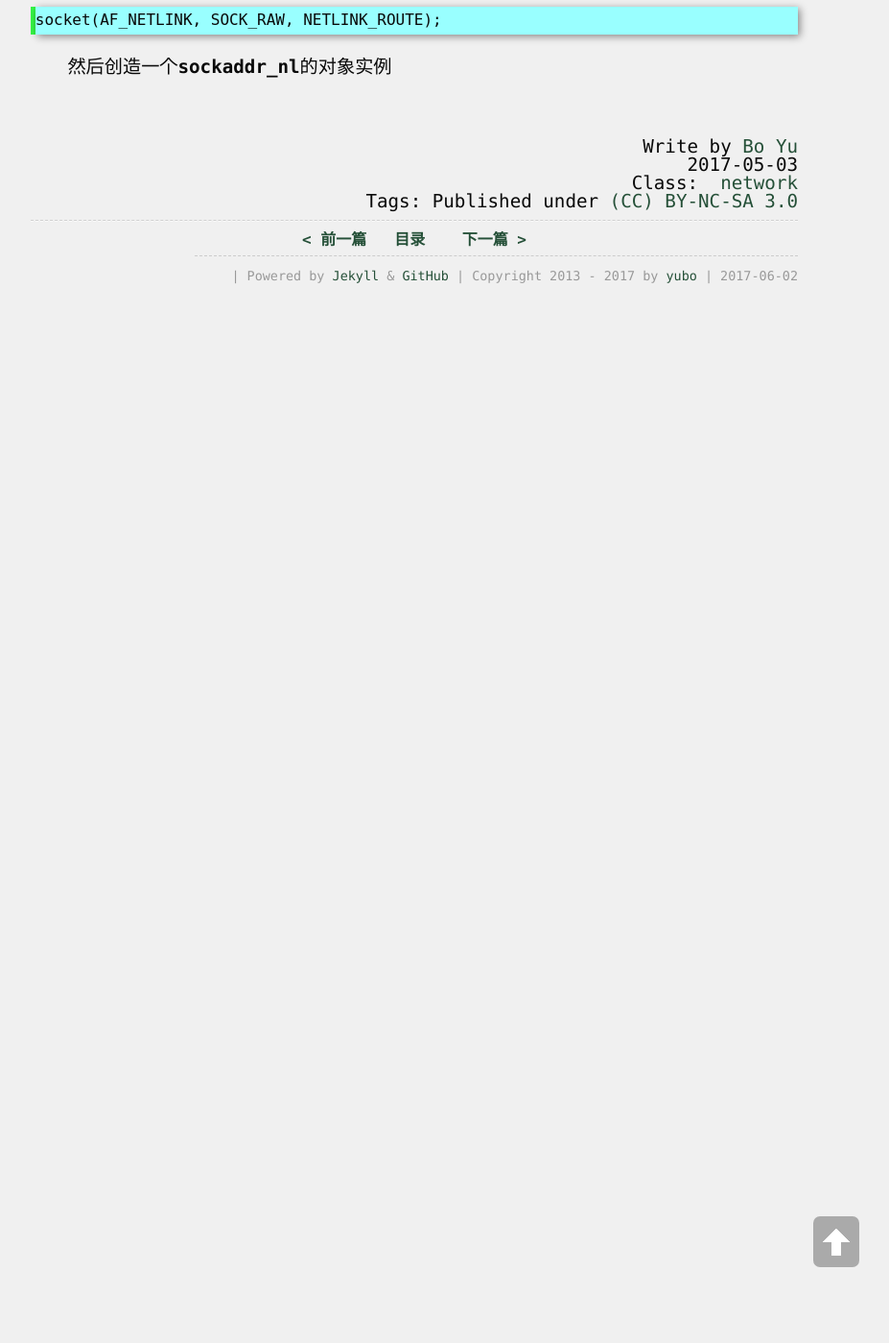
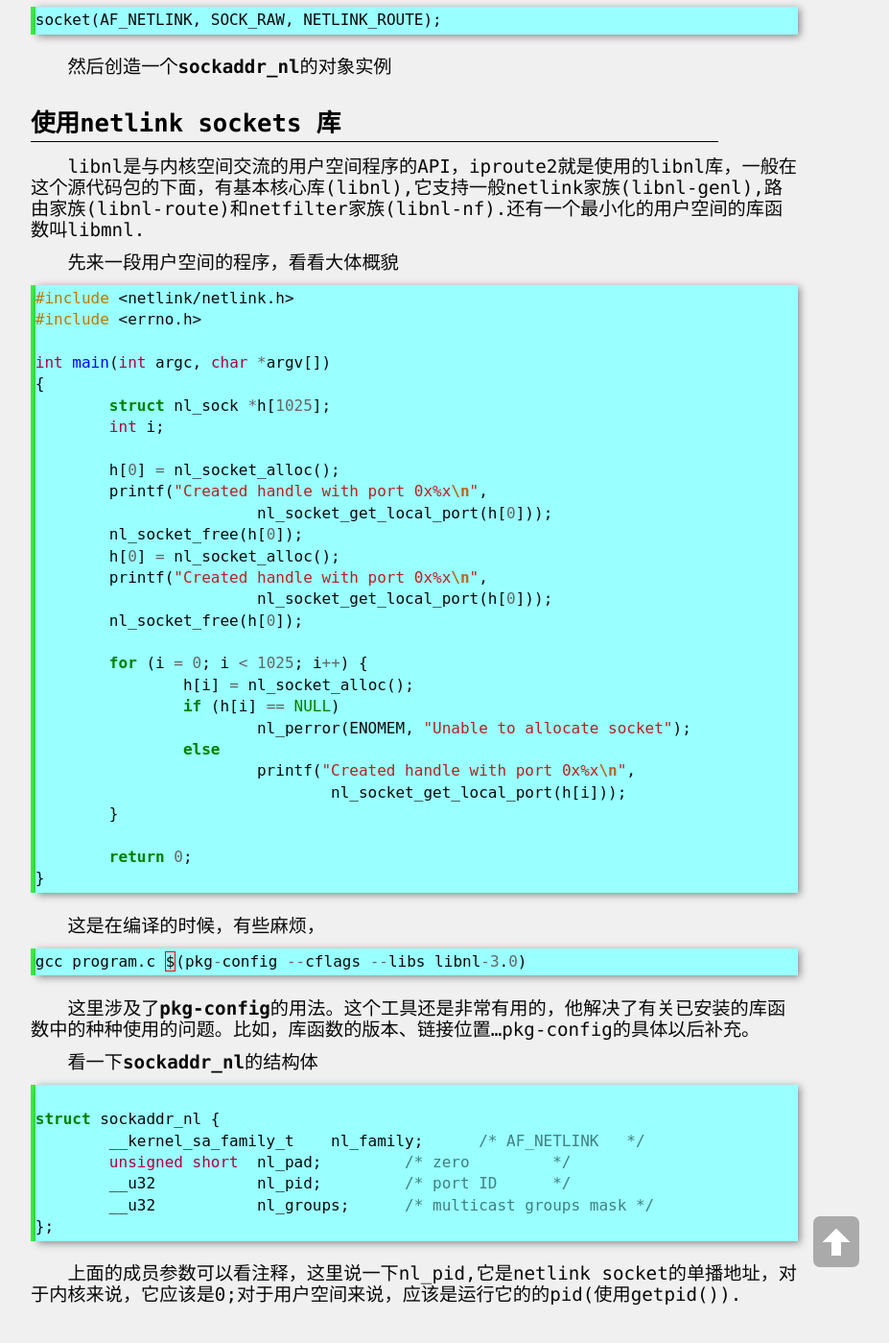
Before and after one commit to yuzibo/yuzibo.github.io, a Jekyll site: the page built from _posts/2017-05-03-netlink_socket.md, in a window 1280 px wide and 1400 px high, scrolled down 633 px. Shown: the whole window at 96% size, without its empty margins (208-1135 px from the left). Built offline with Jekyll 4.4.1, drawn with Linux system fonts in a browser that asks for light colours; comment, search, counter and statistics services are not loaded.

Commit message:
add new article

````diff
--- a/_posts/2017-05-03-netlink_socket.md
+++ b/_posts/2017-05-03-netlink_socket.md
@@ -24,3 +24,62 @@ socket(AF_NETLINK, SOCK_RAW, NETLINK_ROUTE);
 ```
 
 然后创造一个**sockaddr_nl**的对象实例
+
+# 使用netlink sockets 库
+
+libnl是与内核空间交流的用户空间程序的API，iproute2就是使用的libnl库，一般在这个源代码包的下面，有基本核心库(libnl),它支持一般netlink家族(libnl-genl),路由家族(libnl-route)和netfilter家族(libnl-nf).还有一个最小化的用户空间的库函数叫libmnl.
+
+先来一段用户空间的程序，看看大体概貌
+
+```c
+#include <netlink/netlink.h>
+#include <errno.h>
+
+int main(int argc, char *argv[])
+{
+	struct nl_sock *h[1025];
+	int i;
+
+	h[0] = nl_socket_alloc();
+	printf("Created handle with port 0x%x\n",
+			nl_socket_get_local_port(h[0]));
+	nl_socket_free(h[0]);
+	h[0] = nl_socket_alloc();
+	printf("Created handle with port 0x%x\n",
+			nl_socket_get_local_port(h[0]));
+	nl_socket_free(h[0]);
+
+	for (i = 0; i < 1025; i++) {
+		h[i] = nl_socket_alloc();
+		if (h[i] == NULL)
+			nl_perror(ENOMEM, "Unable to allocate socket");
+		else
+			printf("Created handle with port 0x%x\n",
+				nl_socket_get_local_port(h[i]));
+	}
+
+	return 0;
+}
+```
+
+这是在编译的时候，有些麻烦，
+
+```c
+gcc program.c $(pkg-config --cflags --libs libnl-3.0)
+```
+
+这里涉及了**pkg-config**的用法。这个工具还是非常有用的，他解决了有关已安装的库函数中的种种使用的问题。比如，库函数的版本、链接位置...pkg-config的具体以后补充。
+
+看一下**sockaddr_nl**的结构体
+
+```c
+
+struct sockaddr_nl {
+	__kernel_sa_family_t	nl_family;	/* AF_NETLINK	*/
+	unsigned short	nl_pad;		/* zero		*/
+	__u32		nl_pid;		/* port ID	*/
+       	__u32		nl_groups;	/* multicast groups mask */
+};
+```
+
+上面的成员参数可以看注释，这里说一下nl_pid,它是netlink socket的单播地址，对于内核来说，它应该是0;对于用户空间来说，应该是运行它的的pid(使用getpid()).
````
Also changed, not shown: _posts/2017-06-02-unix_configure.md (added, +13 -0 lines).
